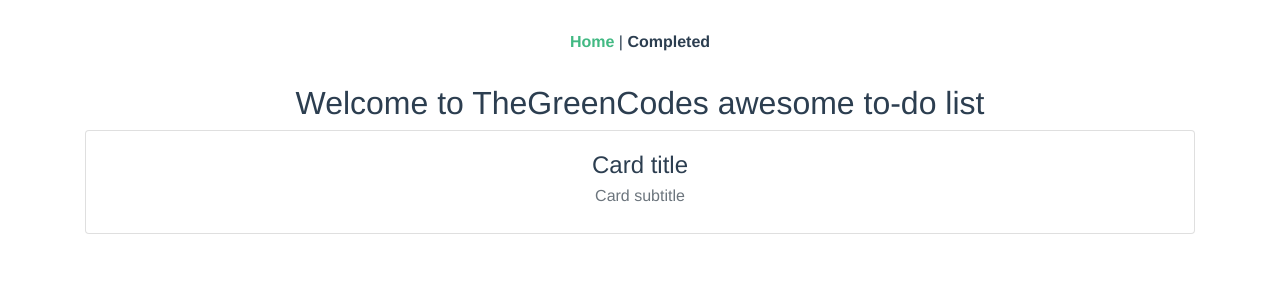
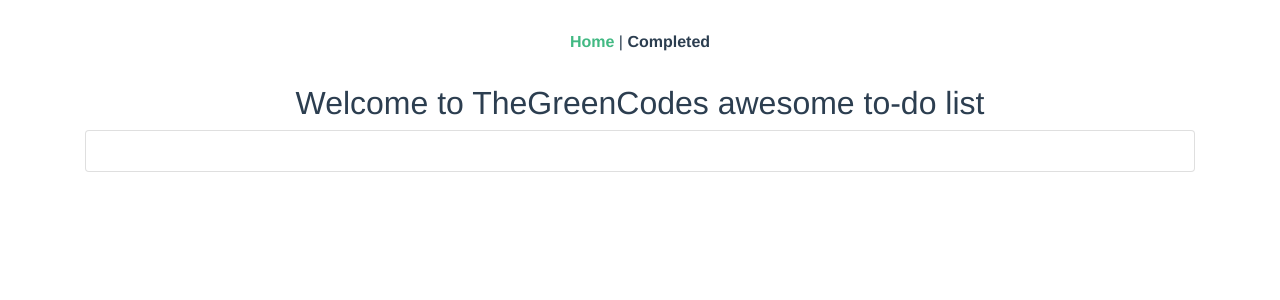
Before and after one commit to TheGreenCodes/awesome-todo, a Vue app: page / in a window 1280 px wide. Shown: the top 300 px of the page. Built offline with nearby package versions, Linux system fonts and the light colour scheme.

Commit message:
chore: create basic project layout

```diff
--- a/src/components/ListContainer.vue
+++ /dev/null
@@ -1,19 +0,0 @@
-<template>
-    <div>
-  <b-card title="Card title" sub-title="Card subtitle" class="list-container">
-
-  </b-card>
-    </div>
-</template>
-
-<script>
-export default {
-  name: 'ListContainer'
-}
-</script>
-
-<style scoped>
-.list-container{
-    max-width: 170%;
-}
-</style>
--- a/src/components/SingleTask.vue
+++ /dev/null
@@ -1,27 +0,0 @@
-<template>
-    <div>
-        <b-card title="Card title" sub-title="Card subtitle" class="list-container">
-            <b-card-text>
-                Some quick example text to build on the <em>card title</em> and make up the bulk of the card's
-                content.
-            </b-card-text>
-
-            <b-card-text>A second paragraph of text in the card.</b-card-text>
-
-            <a href="#" class="card-link">Card link</a>
-            <b-link href="#" class="card-link">Another link</b-link>
-        </b-card>
-    </div>
-</template>
-
-<script>
-export default {
-  name: 'SingleTask'
-}
-</script>
-
-<style scoped>
-.list-container{
-    max-width: 170%;
-}
-</style>
--- a/src/views/Completed.vue
+++ b/src/views/Completed.vue
@@ -1,6 +1,6 @@
 <template>
-  <div class="about">
-    <h1>This is an about page</h1>
+  <div class="completed">
+    <h2>This is the Completed page</h2>
   </div>
 </template>
 
--- a/src/views/Home.vue
+++ b/src/views/Home.vue
@@ -2,7 +2,7 @@
   <div class="home">
     <h2>Welcome to TheGreenCodes awesome to-do list</h2>
     <div class="container">
-      <b-card title="Card title" sub-title="Card subtitle" class="list-container">
+      <b-card class="list-container">
 
       </b-card>
     </div>
@@ -10,14 +10,8 @@
 </template>
 
 <script>
-// @ is an alias to /src
-// import ListContainer from '@/components/ListContainer.vue'
-
 export default {
-  name: 'Home',
-  components: {
-    // ListContainer
-  }
+  name: 'Home'
 }
 </script>
 
```
